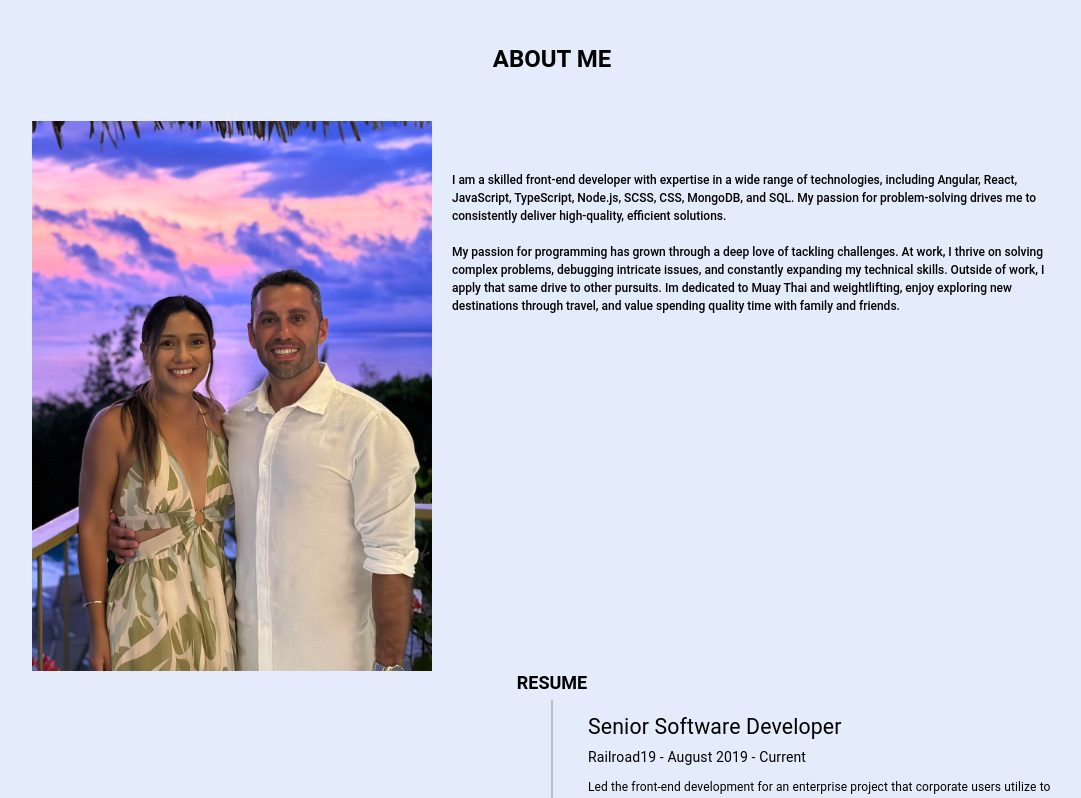
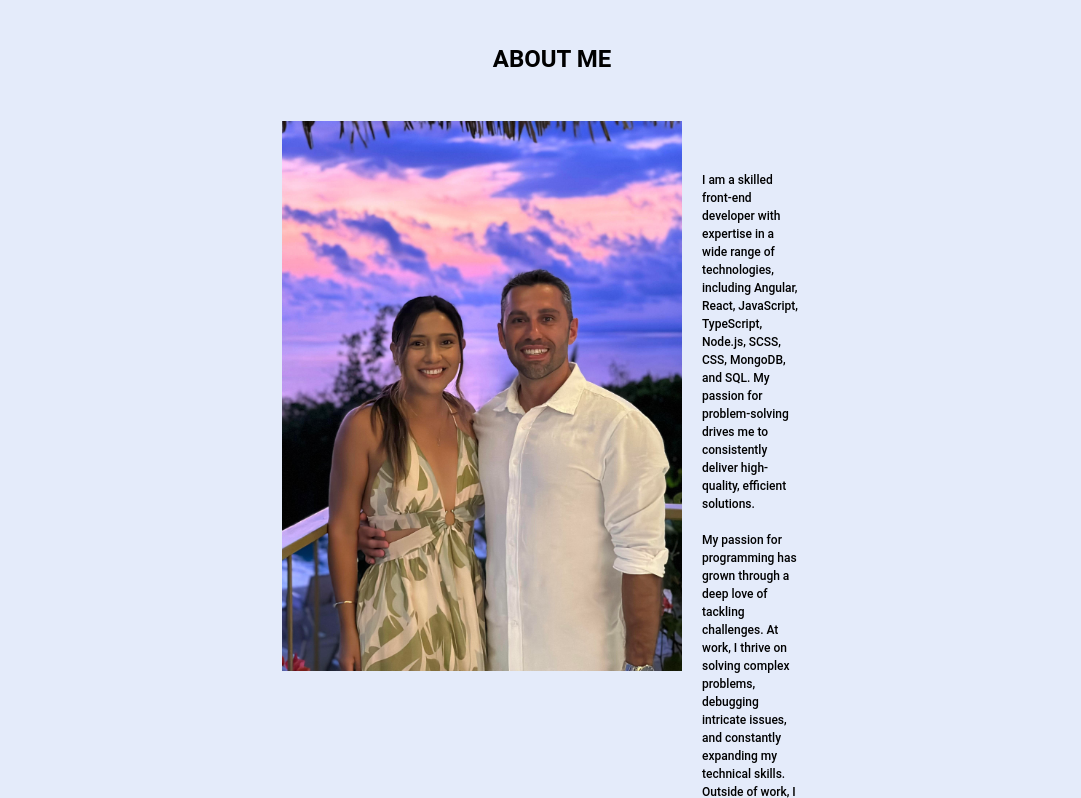
Before and after one commit to lancesparks/lancesparks.github.io, a React (Vite) app: page / in a window 1280 px wide. Shown: the part 802-1600 px from the top of the page, without its empty margins (88-1169 px from the left). Built offline with nearby package versions, Linux system fonts and the light colour scheme.

Commit message:
portfolio

```diff
--- a/package.json
+++ b/package.json
@@ -3,6 +3,7 @@
   "private": true,
   "version": "0.0.0",
   "type": "module",
+  "homepage": "https://lancesparks.github.io/",
   "scripts": {
     "dev": "vite",
     "build": "tsc -b && vite build",
@@ -19,7 +20,8 @@
     "@mui/material": "^6.1.3",
     "react": "^18.3.1",
     "react-dom": "^18.3.1",
-    "react-material-ui-carousel": "^3.4.2"
+    "react-material-ui-carousel": "^3.4.2",
+    "react-router-dom": "^6.27.0"
   },
   "devDependencies": {
     "@eslint/js": "^9.9.0",
--- a/src/components/About/About.module.css
+++ b/src/components/About/About.module.css
@@ -27,8 +27,9 @@ p {
 .aboutMe {
   display: flex;
   justify-content: center;
-  margin: 5rem 2rem 0rem 0rem;
-  margin-left: 2rem;
+  justify-self: center;
+  width: 50%;
+  margin: 5rem 2rem;
 }
 
 .images {
--- a/vite.config.ts
+++ b/vite.config.ts
@@ -3,6 +3,6 @@ import react from "@vitejs/plugin-react";
 
 // https://vitejs.dev/config/
 export default defineConfig({
-  base: "./lancesparks.github.io",
+  base: "/",
   plugins: [react()],
 });
```
Also changed, not shown: 6 other files (tests, documents, lock files or other folders).
